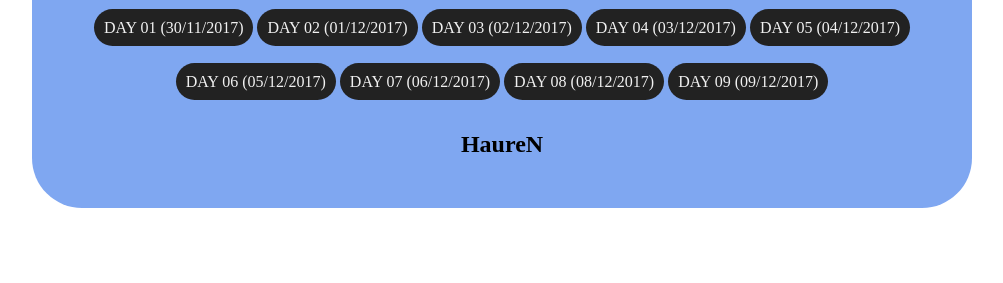
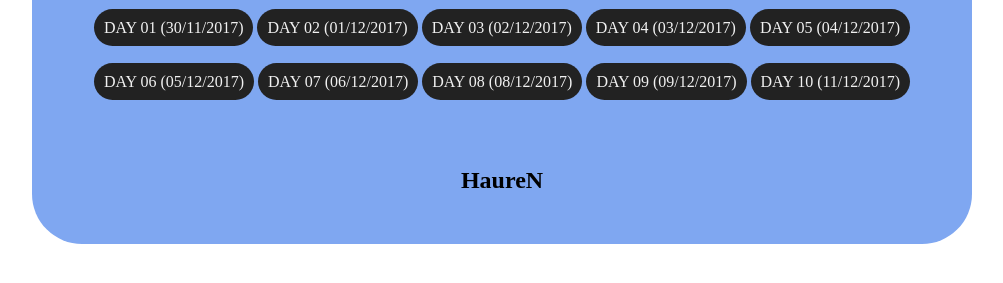
Before and after one commit to huaren/huaren.github.io, a plain HTML site: page index.html in a window 1280 px wide. Shown: the part 151-434 px from the top of the page, without its empty margins (138-1141 px from the left). Drawn offline with Linux system fonts and the light colour scheme.

Commit message:
Update index.html

```diff
--- a/index.html
+++ b/index.html
@@ -40,6 +40,7 @@
       <a href="http://htmlpreview.github.io/?https://raw.githubusercontent.com/huaren/sites/master/Site07/index.html" target="_blank">DAY 07 (06/12/2017)</a>
       <a href="http://htmlpreview.github.io/?https://raw.githubusercontent.com/huaren/sites/master/Site08/index.html" target="_blank">DAY 08 (08/12/2017)</a>
       <a href="http://htmlpreview.github.io/?https://raw.githubusercontent.com/huaren/sites/master/Site09/index.html" target="_blank">DAY 09 (09/12/2017)</a>
+      <a href="http://htmlpreview.github.io/?https://raw.githubusercontent.com/huaren/sites/master/Site10/index.html" target="_blank">DAY 10 (11/12/2017)</a><br><br><br>
 
       <h2>HaureN</h2>
     </div>
```
